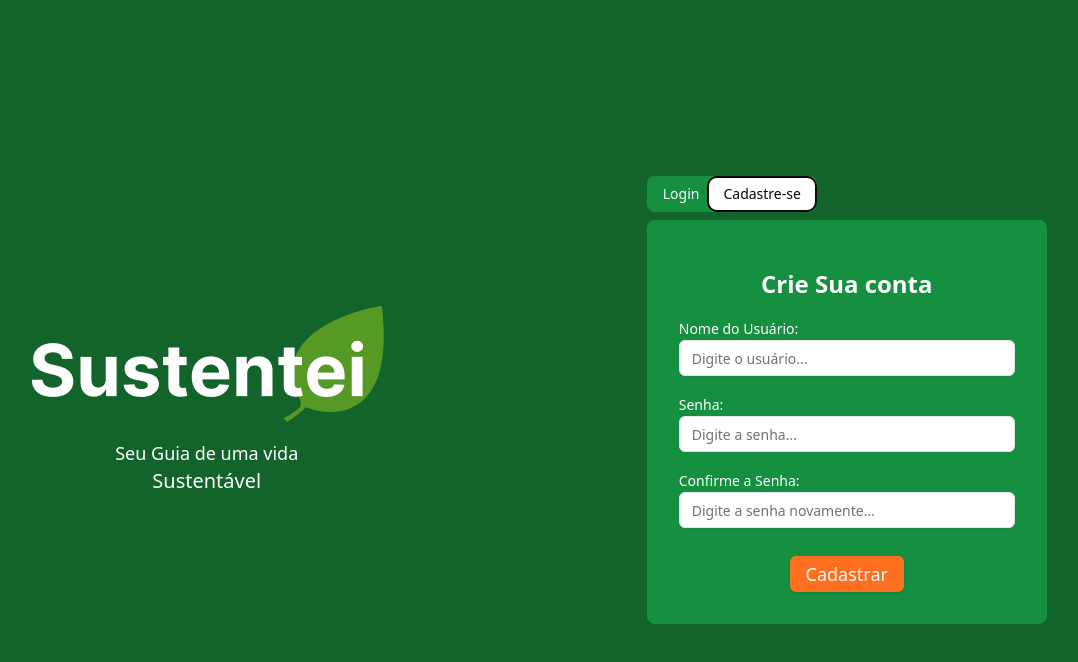
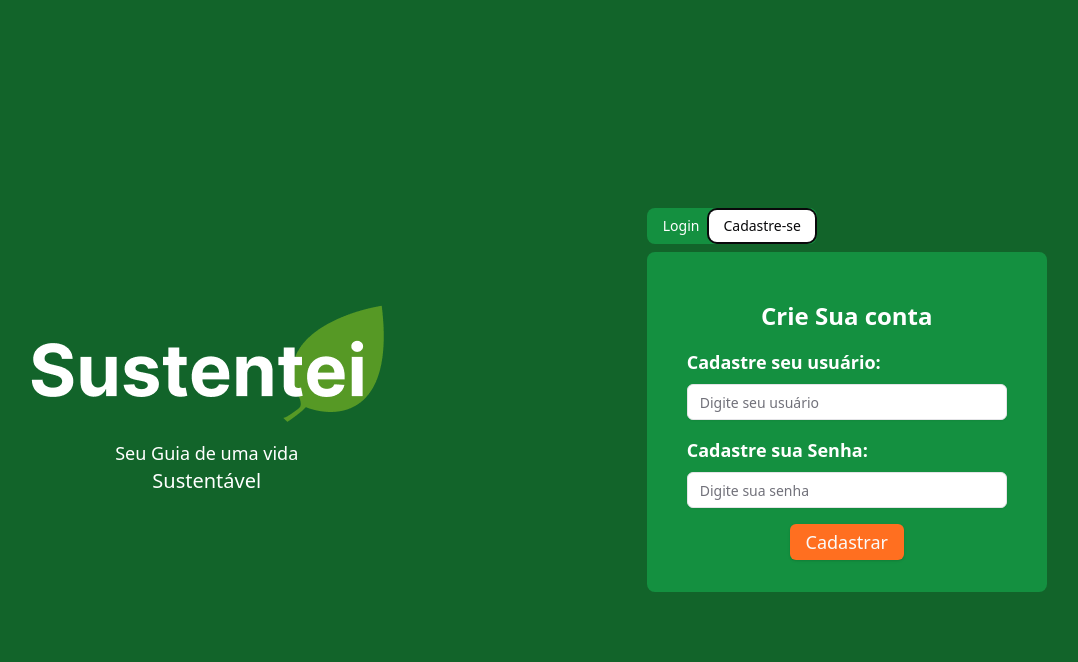
Before and after one commit to breno-saraiva/aplication-ESG, a React (Vite) app: page / in a window 1280 px wide. Both pictures are taken after a click on the tab "Cadastre-se". Shown: the top 662 px of the page, without its empty margins (102-1180 px from the left). Built offline with nearby package versions, Linux system fonts and the light colour scheme; the HTML template or start-up script is replaced by a standard one.

Commit message:
feat: create service register

```diff
--- a/src/modules/login/components/register/index.tsx
+++ b/src/modules/login/components/register/index.tsx
@@ -1,12 +1,38 @@
 import { Button } from "@/shared/components/ui/button";
 import { Input } from "@/shared/components/ui/input";
 import { Label } from "@/shared/components/ui/label";
-import { useNavigate } from "react-router-dom";
+// import { useNavigate } from "react-router-dom";
+import { registerSchema } from "../../schema/registerSchema";
+import { zodResolver } from "@hookform/resolvers/zod";
+import { z } from "zod";
+import { useForm } from "react-hook-form";
+import {
+  Form,
+  FormControl,
+  FormField,
+  FormItem,
+  FormMessage,
+} from "@/shared/components/ui/form";
+import { registerService } from "../../service/registerService/register.service";
+import { defaultValueRegister } from "../../mock/defaulValueRegister";
 
 const Register = () => {
-  const navigate = useNavigate();
-  function handleRegister() {
-    navigate("/check-list");
+  const form = useForm<z.infer<typeof registerSchema>>({
+    resolver: zodResolver(registerSchema),
+    defaultValues: defaultValueRegister,
+  });
+
+  // const navigate = useNavigate();
+
+  async function onSubmit(data: z.infer<typeof registerSchema>) {
+    try {
+      await registerService.execute(data);
+      console.log(localStorage.getItem("@tipo_usua"));
+      console.log("você foi cadastrado");
+    } catch (error) {
+      console.log(error);
+      alert(error);
+    }
   }
 
   return (
@@ -15,31 +41,63 @@ const Register = () => {
         <h1 className="text-white text-2xl font-bold">Crie Sua conta</h1>
       </div>
       <div className="flex flex-col gap-4">
-        <div>
-          <Label className="text-white">Nome do Usuário:</Label>
-          <Input className="bg-white" placeholder="Digite o usuário..." />
-        </div>
-        <div>
-          <Label className="text-white">Senha:</Label>
-          <Input className="bg-white" placeholder="Digite a senha..." />
-        </div>
-        <div>
-          <Label className="text-white">Confirme a Senha:</Label>
+        <Form {...form}>
+          <form onSubmit={form.handleSubmit(onSubmit)}>
+            <div className="flex flex-col justify-center items-center gap-4">
+              <div className="flex flex-col justify-start items-start gap-2">
+                <Label className="font-semibold text-lg text-white">
+                  Cadastre seu usuário:
+                </Label>
+                <FormField
+                  control={form.control}
+                  name="user"
+                  render={({ field }) => (
+                    <FormItem>
+                      <FormControl>
                         <Input
-            className="bg-white"
-            placeholder="Digite a senha novamente..."
+                          className="bg-white w-80"
+                          placeholder="Digite seu usuário"
+                          {...field}
+                        />
+                      </FormControl>
+                      <FormMessage />
+                    </FormItem>
+                  )}
                 />
               </div>
-        <div className="pt-3 flex justify-center items-center">
+              <div className="flex flex-col justify-start items-start gap-2">
+                <Label className="font-semibold text-lg text-white">
+                  Cadastre sua Senha:
+                </Label>
+                <FormField
+                  control={form.control}
+                  name="senha"
+                  render={({ field }) => (
+                    <FormItem>
+                      <FormControl>
+                        <Input
+                          className="bg-white w-80"
+                          placeholder="Digite sua senha"
+                          {...field}
+                        />
+                      </FormControl>
+                      <FormMessage />
+                    </FormItem>
+                  )}
+                />
+              </div>
+              <div className="flex justify-center items-center">
                 <Button
-            type="button"
-            onClick={handleRegister}
+                  type="submit"
                   className="text-lg bg-[#FF6F20] hover:bg-orange-400"
                 >
                   Cadastrar
                 </Button>
               </div>
             </div>
+          </form>
+        </Form>
+      </div>
     </div>
   );
 };
--- /dev/null
+++ b/src/modules/login/mock/defaulValueRegister.ts
@@ -0,0 +1,9 @@
+import { z } from "zod";
+import { registerSchema } from "../schema/registerSchema";
+
+const defaultValueRegister: z.infer<typeof registerSchema> = {
+  user: "",
+  senha: "",
+};
+
+export { defaultValueRegister };
--- /dev/null
+++ b/src/modules/login/schema/registerSchema.ts
@@ -0,0 +1,8 @@
+import { z } from "zod";
+
+const registerSchema = z.object({
+  user: z.string(),
+  senha: z.string(),
+});
+
+export { registerSchema };
--- /dev/null
+++ b/src/modules/login/service/registerService/register.Dto.ts
@@ -0,0 +1,6 @@
+type registerInput = {
+  user: string;
+  senha: string;
+};
+
+export type { registerInput };
--- /dev/null
+++ b/src/modules/login/service/registerService/register.service.ts
@@ -0,0 +1,18 @@
+import { http } from "@/shared/api/https";
+import { AxiosInstance } from "axios";
+import { registerInput } from "./register.Dto";
+
+class RegisterService {
+  constructor(private readonly api: AxiosInstance) {}
+
+  async execute({ user, senha }: registerInput): Promise<void> {
+    await this.api.post("/usuarios", {
+      user,
+      senha,
+    });
+  }
+}
+
+const registerService = new RegisterService(http);
+
+export { registerService };
```
Lines whose indentation alone changed are shown as unchanged.
